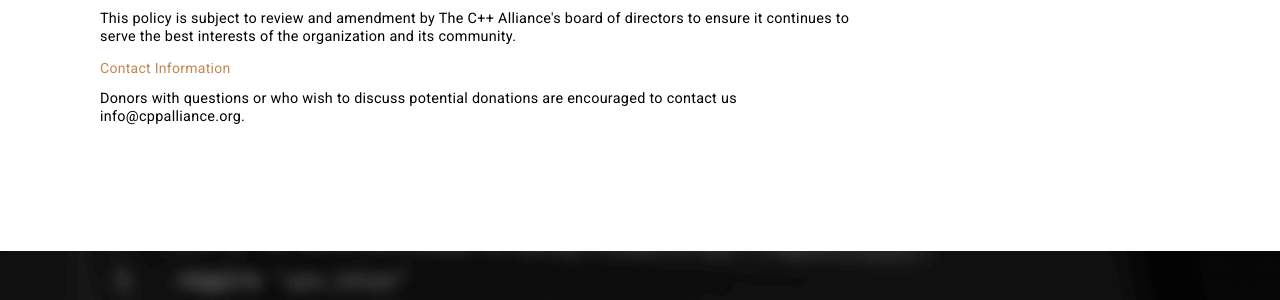
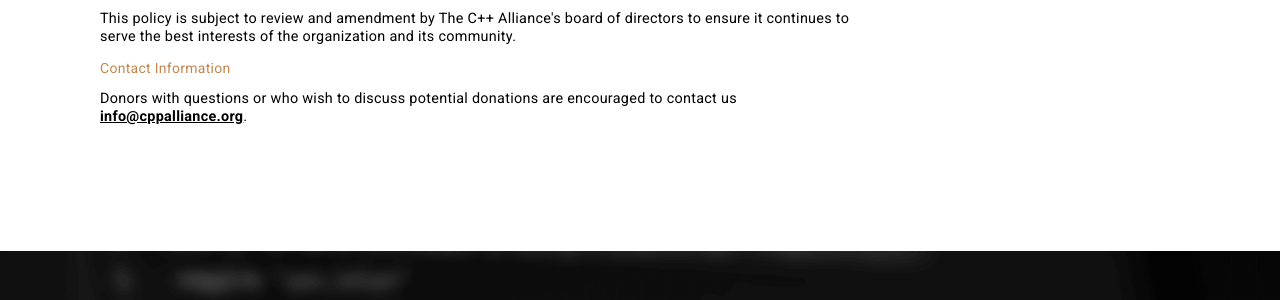
Before and after one commit to unecigarettewm/cppa-www, a Jekyll site: the page built from index.html, in a window 1280 px wide and 900 px high, scrolled down 8960 px. Shown: the part 170-470 px from the top of the window. Built offline with Jekyll 4.4.1, drawn with Linux system fonts in a browser that asks for light colours.

Commit message:
Made info@ a mailto link

```diff
--- a/index.html
+++ b/index.html
@@ -553,7 +553,7 @@
 
       <p class='text-xs'>Contact Information</p>
 
-      <p class='text-xxs'>Donors with questions or who wish to discuss potential donations are encouraged to contact us info@cppalliance.org.</p>
+      <p class='text-xxs'>Donors with questions or who wish to discuss potential donations are encouraged to contact us <a href='mailto:{{ 'info@cppalliance.org' | encode_email }}'>info@cppalliance.org</a>.</p>
 
     </div>
 
```
